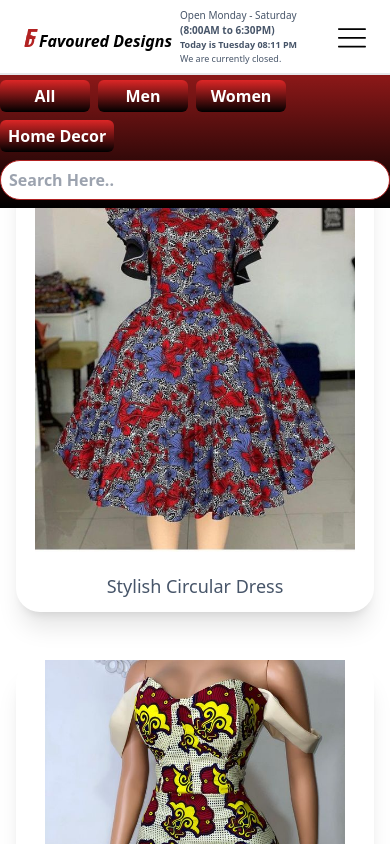
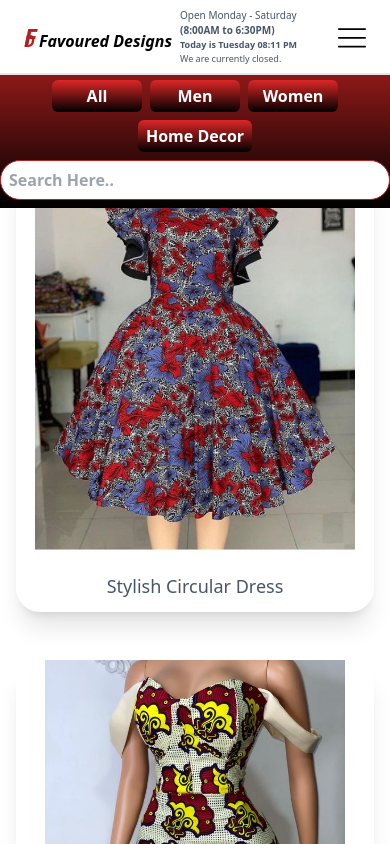
Before and after one commit to JAS-D98/Favour-Designs-Website, a React (Vite) app: page /Designs in a window 390 px wide. Shown: the top 844 px of the page. Built offline with nearby package versions, Linux system fonts and the light colour scheme.

Commit message:
justified buttons center

```diff
--- a/src/Components/DesignsBanner.jsx
+++ b/src/Components/DesignsBanner.jsx
@@ -10,7 +10,7 @@ const DesignsBanner = ({ searchTerm, setSearchTerm, handleFilterChange }) => {
       <Banner sentence={Sentence} />
       <div className='flex justify-between flex-col-reverse sm:flex-row-reverse gap-2 sm:gap-6 text-[16px] text-slate-600'>
         <SearchBar searchTerm={searchTerm} onSearchChange={setSearchTerm}/>
-        <div className='flex gap-2 items-center flex-wrap sm:gap-12'>
+        <div className='flex gap-2 items-center justify-center flex-wrap sm:gap-12'>
           <button className='bg-gradient-to-t from-black to-red-600 font-[16px] min-w-[90px] hover:opacity-80 text-white px-2 py-0 sm:py-1 rounded-md' onClick={() => handleFilterChange('all')}>All</button>
           <button className='bg-gradient-to-t from-black to-red-600 font-[16px] min-w-[90px] hover:opacity-80 text-white px-2 py-0 sm:py-1 rounded-md' onClick={() => handleFilterChange('Men')}>Men</button>
           <button className='bg-gradient-to-t from-black to-red-600 font-[16px] min-w-[90px] hover:opacity-80 text-white px-2 py-0 sm:py-1 rounded-md' onClick={() => handleFilterChange('Women')}>Women</button>
```
